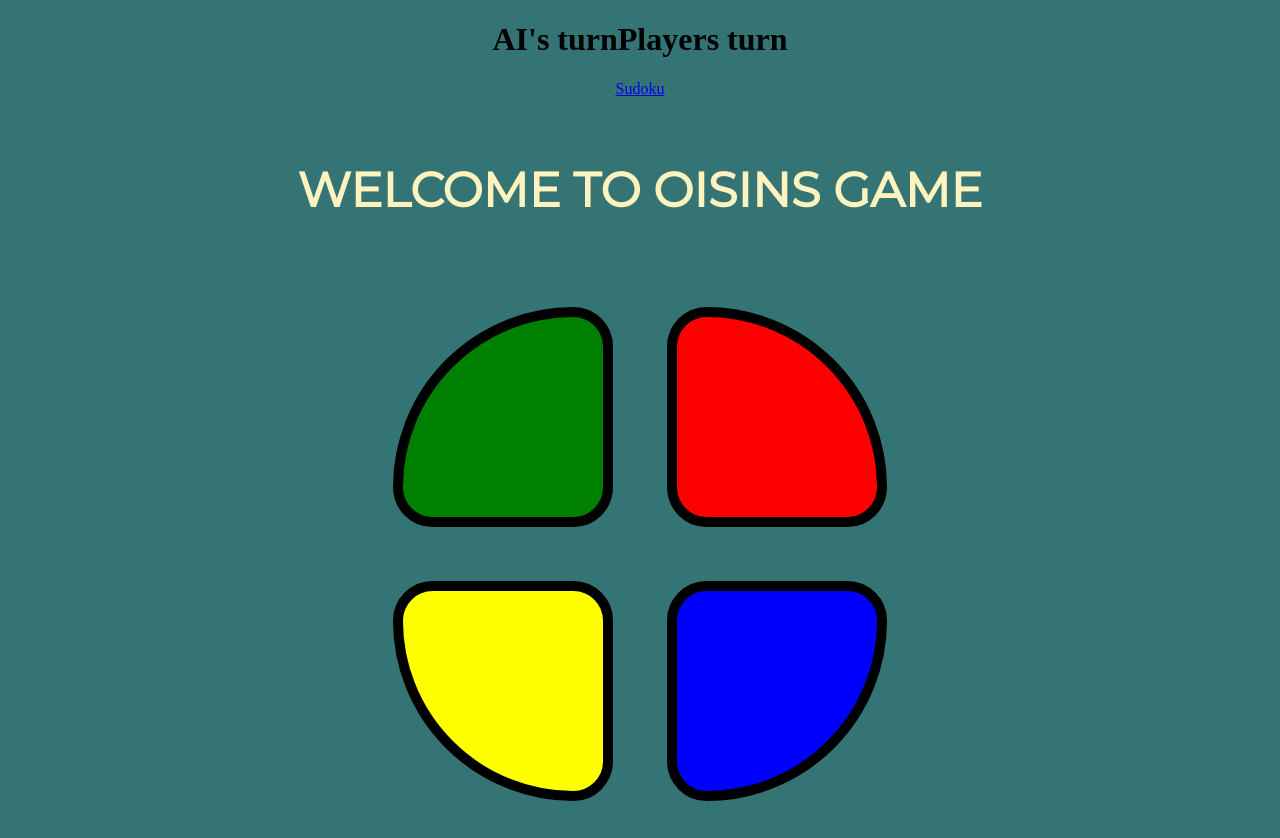
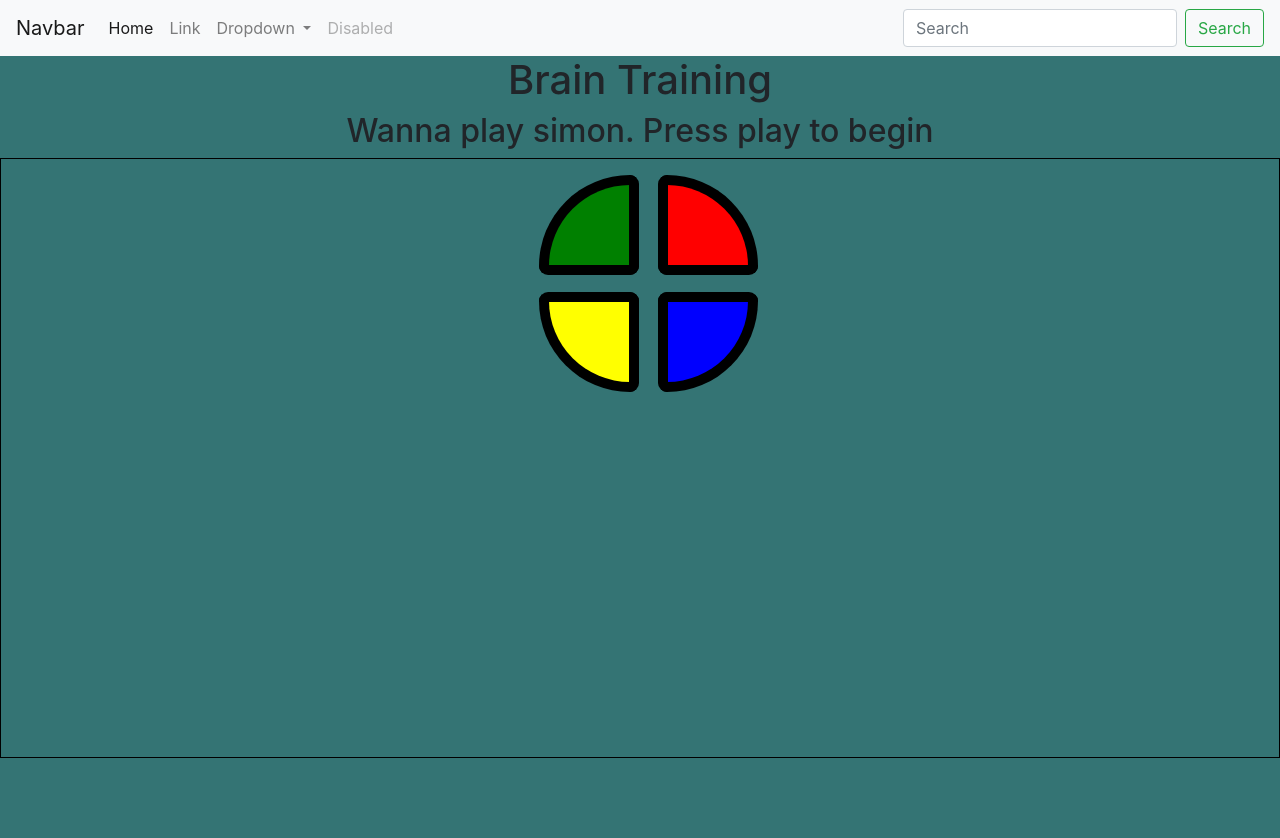
Before and after one commit to Code-Institute-Submissions/Oisins-Game, a plain HTML site: page index.html in a window 1280 px wide. After the commit the page ends 800 px from the top, so only its background shows below. Drawn offline with nearby package versions, Linux system fonts and the light colour scheme.

Commit message:
made ui responsive on small screens

```diff
--- a/css/styles.css
+++ b/css/styles.css
@@ -1,8 +1,11 @@
+*{
+    box-sizing: border-box;
+}
+
 body {
   text-align: center;
   background-color: #347474;
 }
-
 #level-title {
  font-family: 'Montserrat', sans-serif;
   font-size: 3rem;
@@ -10,58 +13,52 @@ body {
   color: #FEF2BF;
 }
 
-.container {
+
+.btns {
+  margin: 1rem;
+  display: inline-block;
+  height: 100%;
+  width: 100%;
+  border: 10px solid black;
+  border-radius: 20%;
+}
+.mycontainer {
   display: block;
-  width: 50%;
+  width: 100%;
+  height: 600px;
   margin: auto;
+  border: 1px solid black;
+
+}
+.cols{
+    display: inline-block;
+}
+
+.myrow div{
+    width: 100px;
+    height: 100px;
+}
+
+#red {
+  background-color: red;
+  border-top-right-radius: 200px;
+}
+
+#green {
+  background-color: green;
+  border-top-left-radius: 200px;
+  margin-left: 1px;
+}
+
+#blue {
+  background-color: blue;
+  border-bottom-right-radius: 200px;
 
 }
 
-.btn {
-  margin: 25px;
-  display: inline-block;
-  height: 200px;
-  width: 200px;
-  border: 10px solid black;
-  border-radius: 20%;
+#yellow {
+  background-color: yellow;
+  border-bottom-left-radius: 200px;
+  margin-left: 1px;
+  margin-top: 22px;
 }
-#green{
-    border-top-left-radius: 200px;
-}
-
-#red{
-    border-top-right-radius: 200px;
-}
-#blue{
-    border-bottom-right-radius: 200px;
-}
-
-#yellow{
-    border-bottom-left-radius: 200px;
-}
-
-.game-over {
-  background-color: red;
-  opacity: 0.8;
-}
-
-.red {
-  background-color: red;
-}
-
-.green {
-  background-color: green;
-}
-
-.blue {
-  background-color: blue;
-}
-
-.yellow {
-  background-color: yellow;
-}
-
-.pressed {
-  box-shadow: 0 0 20px white;
-  background-color: grey;
-}
--- a/index.html
+++ b/index.html
@@ -3,45 +3,87 @@
 
 <head>
 	<meta charset="utf-8">
+	<meta name="viewport" content="width=device-width, initial-scale=1.0,shrink-to-fit=no">
 	<title>Oisin Sez</title>
-	<link rel="stylesheet" href="css/styles.css">
+	<script src="https://code.jquery.com/jquery-3.4.1.slim.min.js"
+		integrity="sha384-J6qa4849blE2+poT4WnyKhv5vZF5SrPo0iEjwBvKU7imGFAV0wwj1yYfoRSJoZ+n" crossorigin="anonymous">
+	</script>
+	<script src="https://cdn.jsdelivr.net/npm/popper.js@1.16.0/dist/umd/popper.min.js"
+		integrity="sha384-Q6E9RHvbIyZFJoft+2mJbHaEWldlvI9IOYy5n3zV9zzTtmI3UksdQRVvoxMfooAo" crossorigin="anonymous">
+	</script>
+	<link rel="stylesheet" href="https://stackpath.bootstrapcdn.com/bootstrap/4.4.1/css/bootstrap.min.css"
+		integrity="sha384-Vkoo8x4CGsO3+Hhxv8T/Q5PaXtkKtu6ug5TOeNV6gBiFeWPGFN9MuhOf23Q9Ifjh" crossorigin="anonymous">
+	<script src="https://stackpath.bootstrapcdn.com/bootstrap/4.4.1/js/bootstrap.min.js"
+		integrity="sha384-wfSDF2E50Y2D1uUdj0O3uMBJnjuUD4Ih7YwaYd1iqfktj0Uod8GCExl3Og8ifwB6" crossorigin="anonymous">
+	</script>
+
 	<link href="https://fonts.googleapis.com/css?family=Montserrat&display=swap" rel="stylesheet">
 	<link href="https://fonts.googleapis.com/css?family=Press+Start+2P" rel="stylesheet">
+    <link rel="stylesheet" href="css/styles.css">
+
 
 
 </head>
 
 <body>
-    <h1><span>AI's turn</span><span>Players turn</span></h1>
-    <a href="sudoku.html">Sudoku</a>
-	<h1 id="level-title">WELCOME TO OISINS GAME</h1>
+	<!--NAVIGATION SECTION-->
+	<nav class="navbar navbar-expand-lg navbar-light bg-light">
+		<a class="navbar-brand" href="#">Navbar</a>
+		<button class="navbar-toggler" type="button" data-toggle="collapse" data-target="#navbarSupportedContent" aria-controls="navbarSupportedContent" aria-expanded="false" aria-label="Toggle navigation">
+    <span class="navbar-toggler-icon"></span>
+  </button>
 
-	<div class="container">
-		<div lass="row">
+		<div class="collapse navbar-collapse" id="navbarSupportedContent">
+			<ul class="navbar-nav mr-auto">
+				<li class="nav-item active">
+					<a class="nav-link" href="#">Home <span class="sr-only">(current)</span></a>
+				</li>
+				<li class="nav-item">
+					<a class="nav-link" href="#">Link</a>
+				</li>
+				<li class="nav-item dropdown">
+					<a class="nav-link dropdown-toggle" href="#" id="navbarDropdown" role="button"
+						data-toggle="dropdown" aria-haspopup="true" aria-expanded="false">
+						Dropdown
+					</a>
+					<div class="dropdown-menu" aria-labelledby="navbarDropdown">
+						<a class="dropdown-item" href="#">Action</a>
+						<a class="dropdown-item" href="#">Another action</a>
+						<div class="dropdown-divider"></div>
+						<a class="dropdown-item" href="#">Something else here</a>
+					</div>
+				</li>
+				<li class="nav-item">
+					<a class="nav-link disabled" href="#" tabindex="-1" aria-disabled="true">Disabled</a>
+				</li>
+			</ul>
+			<form class="form-inline my-2 my-lg-0">
+				<input class="form-control mr-sm-2" type="search" placeholder="Search" aria-label="Search">
+				<button class="btn btn-outline-success my-2 my-sm-0" type="submit">Search</button>
+			</form>
+		</div>
+	</nav>
+	<!--FIRST GAME ON LANDING PAGE-->
+	<h1>Brain Training</h1>
+    <div>
+        <h2>Wanna play simon. Press play to begin</h2>
+    </div>
+	<div class="mycontainer">
+		<div class="myrow">
+			<div class="cols"><button type=button id="green" class="btns"></button></div>
+			<div class="cols"><button type=button id="red" class="btns"></button></div>
+		</div>
+		<div class="myrow">
+			<div class="cols"><button type=button id="yellow" class="btns"></button></div>
+			<div class="cols"><button type=button id="blue" class="btns"></button></div>
+		</div>
+	</div>
 
-			<div type="button" id="green" class="btn green one" onclick="btnPressed(this)">
 
-			</div>
 
-			<div type="button" id="red" class="btn red two"onclick="btnPressed(this)">
 
-			</div>
-		</div>
-
-		<div class="row">
-
-			<div type="button" id="yellow" class="btn yellow three"onclick="btnPressed(this)">
-
-			</div>
-			<div type="button" id="blue" class="btn blue four"onclick="btnPressed(this)">
-
-			</div>
-
-		</div>
-
-	</div>
-    <script src="https://ajax.googleapis.com/ajax/libs/d3js/5.15.0/d3.min.js"></script>
-    <script src="https://code.jquery.com/jquery-3.4.1.js"
+	<script src="https://ajax.googleapis.com/ajax/libs/d3js/5.15.0/d3.min.js"></script>
+	<script src="https://code.jquery.com/jquery-3.4.1.js"
 		integrity="sha256-WpOohJOqMqqyKL9FccASB9O0KwACQJpFTUBLTYOVvVU=" crossorigin="anonymous"></script>
 	<script src="scripts/game.js"></script>
 </body>
```
Also changed, not shown: scripts/sudoku.js (deleted, +0 -19 lines), sudoku.html (deleted, +0 -20 lines), game.txt (added), index.txt (added), style.txt (added).
